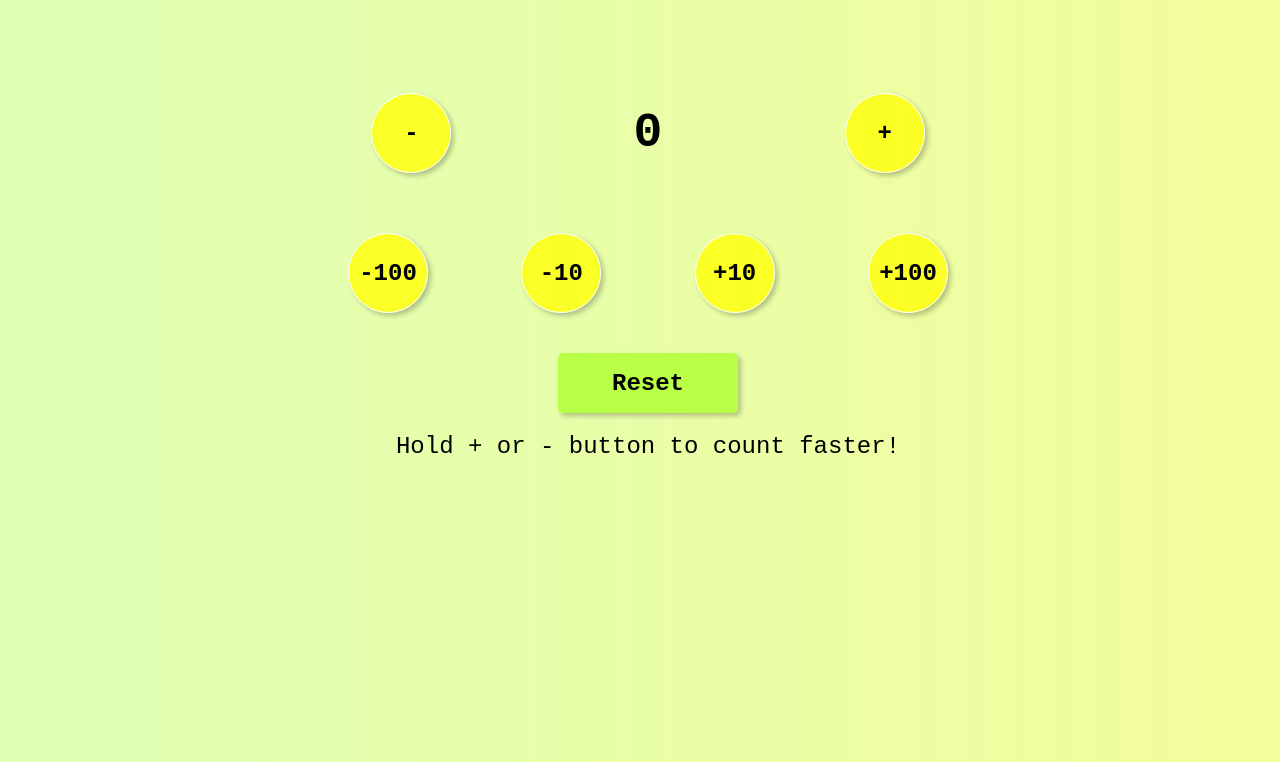
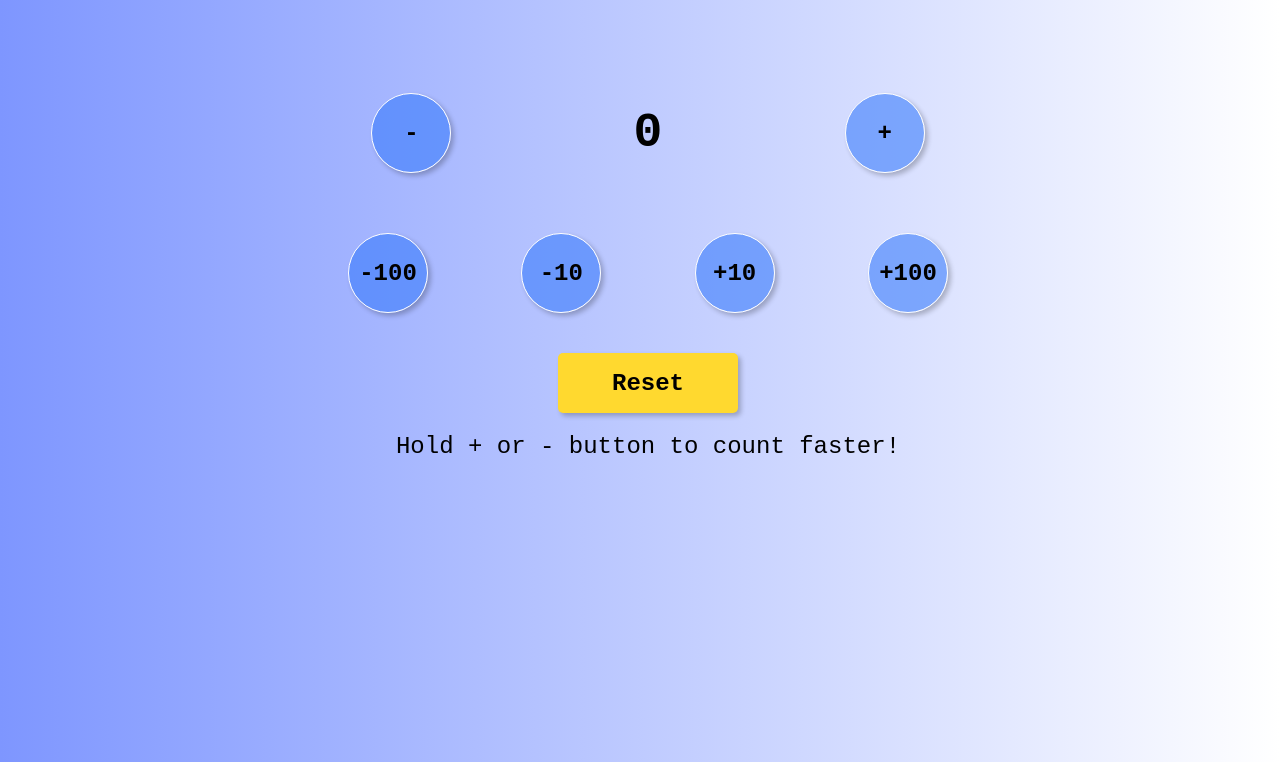
Before and after one commit to Nicolas-Tietz/Javascript-Counter, a plain HTML site: page index.html in a window 1280 px wide. Shown: the part 54-816 px from the top of the page. Drawn offline with Linux system fonts and the light colour scheme.

Commit message:
Color change

```diff
--- a/css/styles.css
+++ b/css/styles.css
@@ -4,8 +4,10 @@
     font-weight: normal;
 }
 
+
+
 body{
-    background:linear-gradient(to right,rgba(213, 255, 159, 0.774),rgba(237, 252, 104, 0.664));
+    background:linear-gradient(to right,rgb(126, 150, 255),rgb(255, 255, 255));
     width: 100vw;
     height: 100vh;
     overflow: hidden;
@@ -48,7 +50,7 @@ h2{
 }
 
 .operatorBtn{
-    background: rgba(255, 255, 0, 0.774);
+    background: rgba(46, 118, 252, 0.548);
     border:1px solid white;
     border-radius: 50%;
     width: 80px;
@@ -74,7 +76,7 @@ h2{
 
 .resetBtn{
     margin: 0 auto;
-    background-color: rgba(173, 255, 47,.8);
+    background-color: rgb(255, 217, 47);
     border:0;
     width: 180px;
     height: 60px;
```
Also changed, not shown: img/README/javascript-counter.png, 1 other file.
